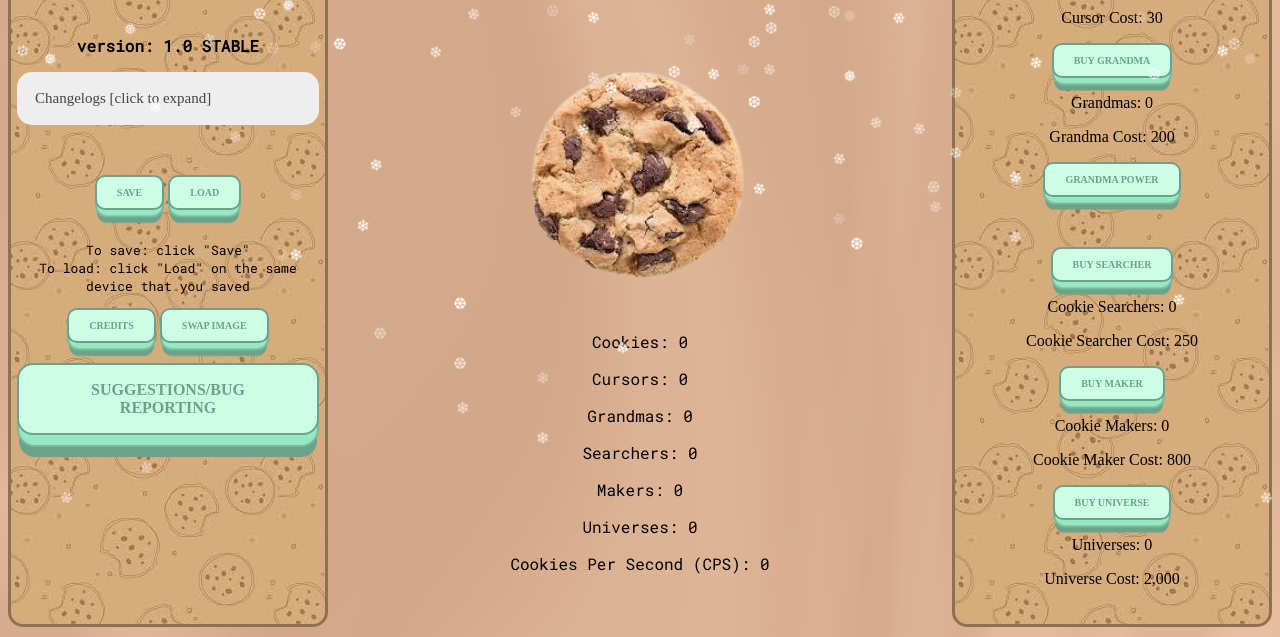
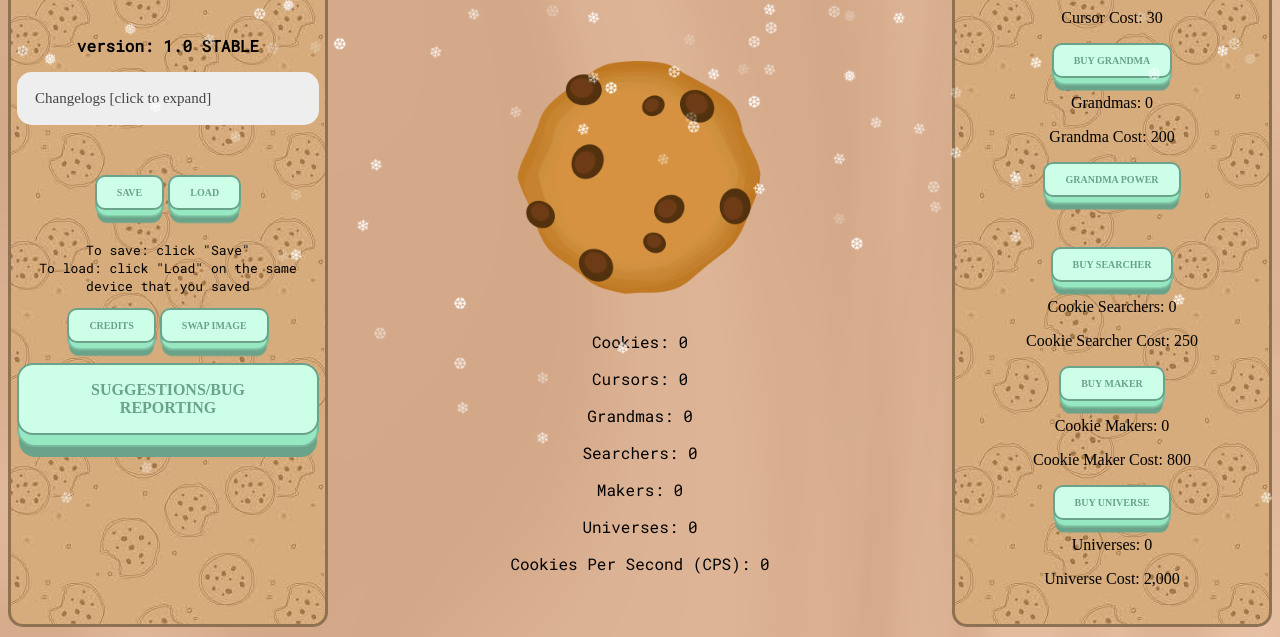
Before and after one commit to HyperSourceGithub/cookieclicker, a plain HTML site: page index.html in a window 1280 px wide. Shown: the part 163-800 px from the top of the page. Drawn offline with Linux system fonts and the light colour scheme; animation ran at ten frames a second; a web font is replaced by a local one.

Commit message:
minor changes

```diff
--- a/index.html
+++ b/index.html
@@ -134,7 +134,7 @@
 
     <h1 class="candycane">cookie.clicker</h1>
     <p>a game made by hyper studios</p>
-    <img id="click" src="Assets/cookie.png" onclick="cookieClick()" alt="Cookie" class="illustration" style="object-fit: cover; height: 250px;">
+    <img id="click" src="Assets/cookie_vector.png" onclick="cookieClick()" alt="Cookie" class="illustration" style="object-fit: cover; height: 250px;">
     <div class="stats">
       <p>Cookies: <span id="cookies">0</span></p>
       <p>Cursors: <span id="cursor-display">0</span></p>
--- a/script.js
+++ b/script.js
@@ -218,11 +218,12 @@
 });
 
 function swapImage() {
-  imageindex +=1;
+  imageindex += 1;
   var imageDisplayed = document.getElementById('click');
   var imageNum = imageindex % imagesDisplayed.length;
   imageDisplayed.src = imagesDisplayed[imageNum];
 }
+
 
 window.onload = function () {
   var flakes = [];
```
